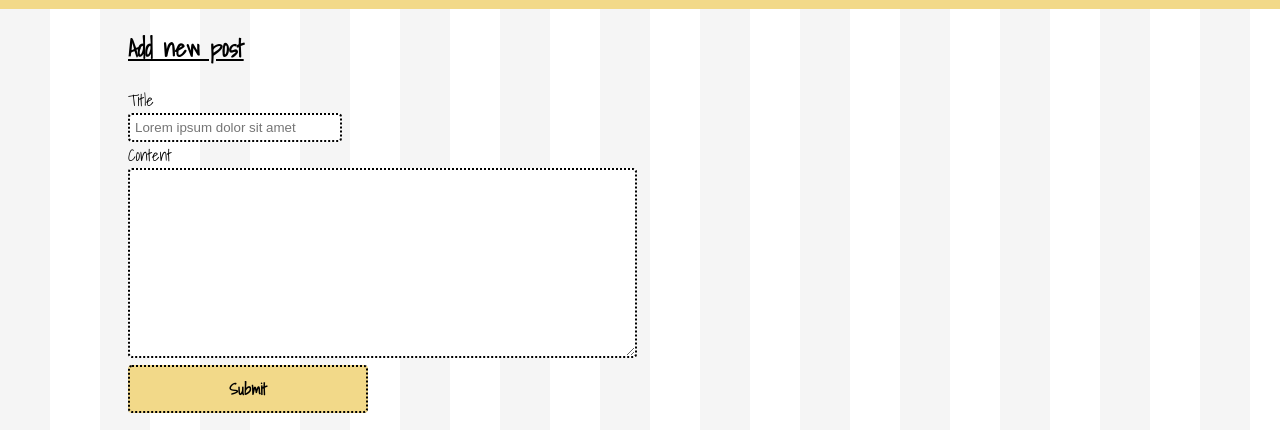
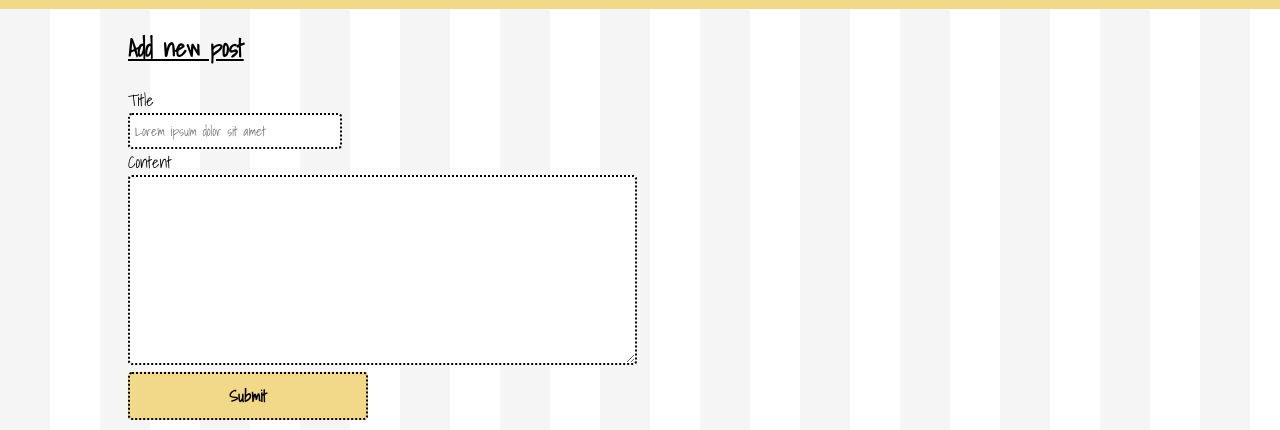
Before and after one commit to green-fox-academy/abardos, a plain HTML site: page week_01/day_01/blog exercise/index.html in a window 1280 px wide. Shown: the part 61-491 px from the top of the page. Drawn offline with Linux system fonts and the light colour scheme.

Commit message:
font-family correction

```diff
--- a/week_01/day_01/blog exercise/styles.css
+++ b/week_01/day_01/blog exercise/styles.css
@@ -34,6 +34,7 @@ h2 {
 }
 
 .title {
+    font-family: 'Shadows Into Light', cursive;
     width: 200px;
     border: 2px dotted black;
     border-radius: 4px;
```
